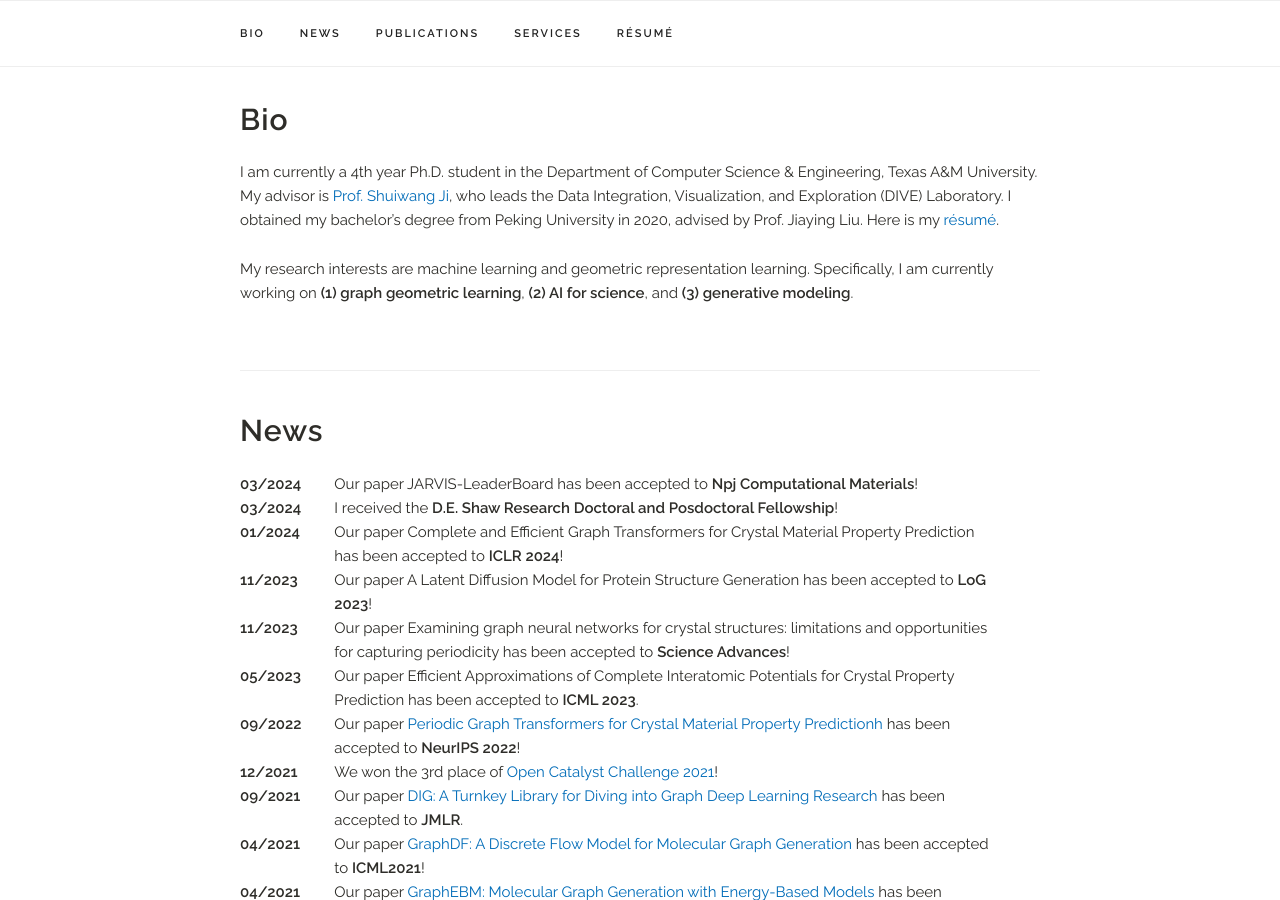
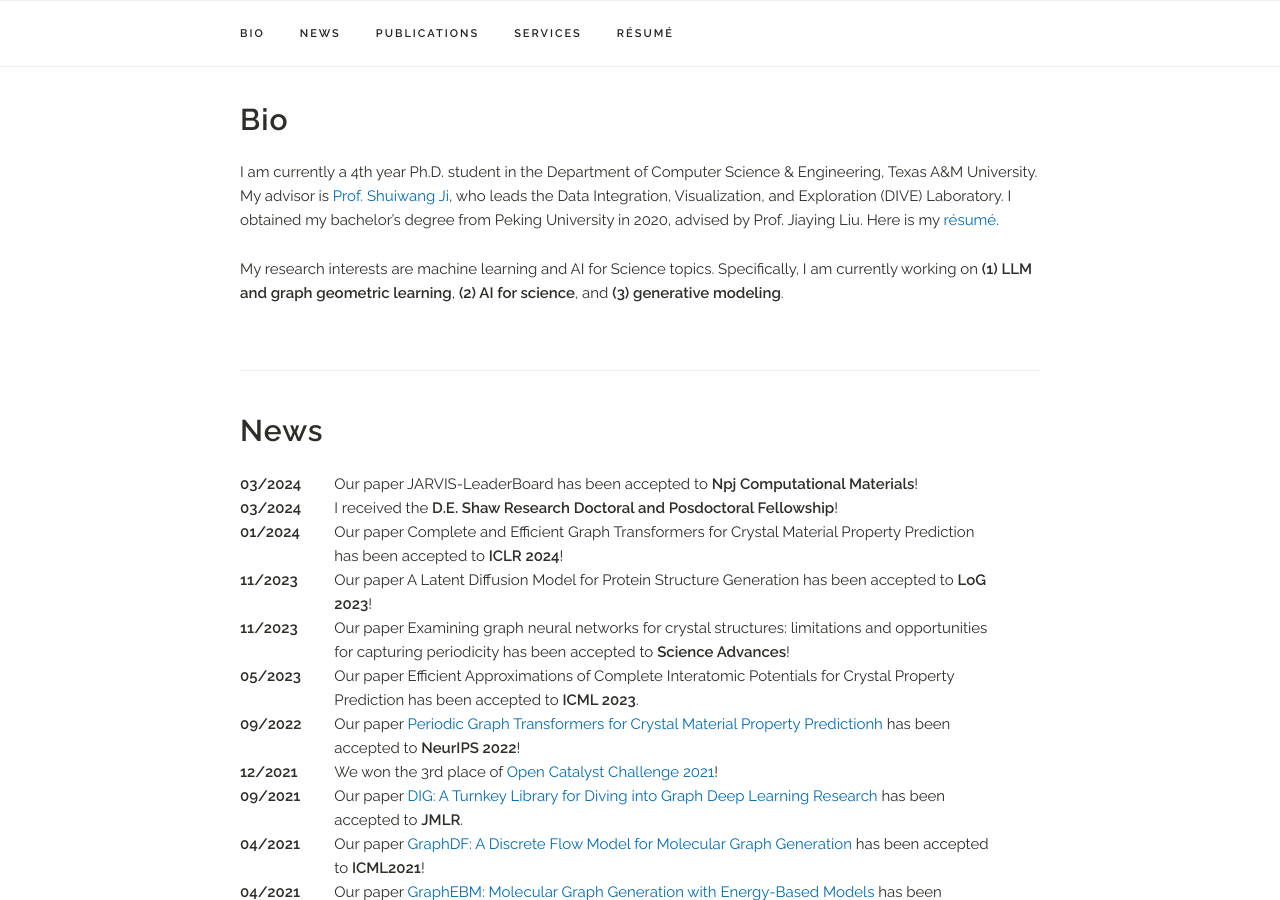
Before and after one commit to YKQ98/YKQ98.github.io, a Jekyll site: the page built from index.html, in a window 1280 px wide and 900 px high, scrolled down 357 px. Built offline with Jekyll 4.4.1, drawn with Linux system fonts in a browser that asks for light colours; a style sheet for code colours, icons or effects is not loaded.

Commit message:
Update index.html

```diff
--- a/index.html
+++ b/index.html
@@ -10,7 +10,7 @@ title: Home
   </p>
 
   <p>
-  My research interests are machine learning and geometric representation learning. Specifically, I am currently working on <b>(1) graph geometric learning</b>, <b>(2) AI for science</b>, and <b>(3) generative modeling</b>.
+  My research interests are machine learning and AI for Science topics. Specifically, I am currently working on <b>(1) LLM and graph geometric learning</b>, <b>(2) AI for science</b>, and <b>(3) generative modeling</b>.
   </p>
 </div>
 
```
